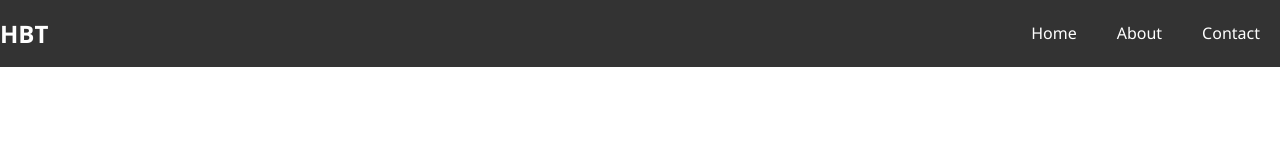
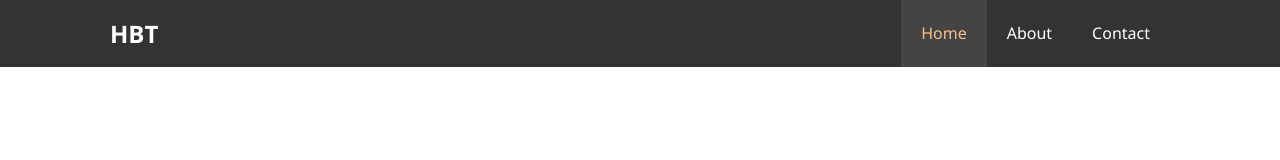
Before and after one commit to LevDoesCode/practice-webdev, a plain HTML site: page 1-html-css-1/3-project/index.html in a window 1280 px wide. Drawn offline with Linux system fonts and the light colour scheme.

Commit message:
Added container for the navbar

```diff
--- a/1-html-css-1/3-project/index.html
+++ b/1-html-css-1/3-project/index.html
@@ -11,12 +11,14 @@
 <body>
     <header>
         <nav id="navbar">
-            <h1 class="logo"><a href="index.html">HBT</a></h1>
-            <ul>
-                <li><a href="index.html">Home</a></li>
-                <li><a href="about.html">About</a></li>
-                <li><a href="contact.html">Contact</a></li>
-            </ul>
+            <div class="container">
+                <h1 class="logo"><a href="index.html">HBT</a></h1>
+                <ul>
+                    <li><a href="index.html" class="current">Home</a></li>
+                    <li><a href="about.html">About</a></li>
+                    <li><a href="contact.html">Contact</a></li>
+                </ul>
+            </div>
         </nav>
     </header>
 </body>
```
